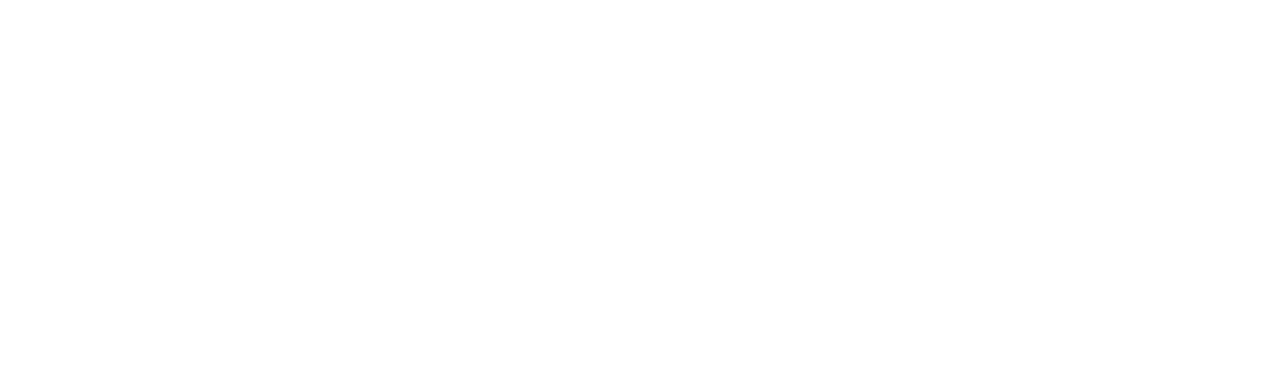
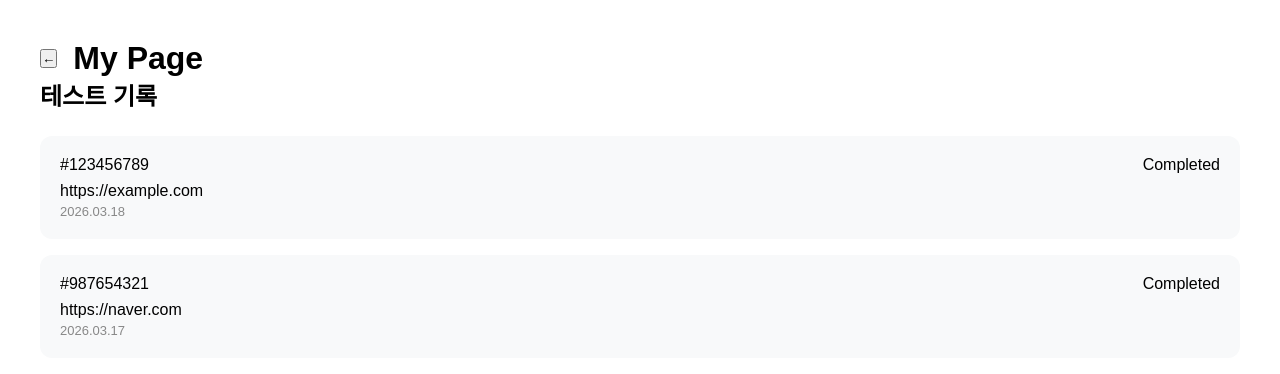
Before and after one commit to Hong-RL-Agent/RL_Front, a React (Vite) app: page /mypage in a window 1280 px wide. Before the commit this address had no page. Shown: the top 374 px of the page. Built offline with nearby package versions, Linux system fonts and the light colour scheme.

Commit message:
fix: 마이페이지 제작 및 회원가입 오류 수정

```diff
--- a/src/App.tsx
+++ b/src/App.tsx
@@ -4,6 +4,7 @@
 import Signup from './pages/Signup'
 import Monitor from './pages/Monitor'
 import Report from './pages/Report'
+import MyPage from './pages/MyPage'
 import AdminDashboard from './pages/AdminDashboard'
 
 function App() {
@@ -14,6 +15,7 @@
         <Route path="/login" element={<Login />} />
         <Route path="/signup" element={<Signup />} />
         <Route path="/monitor" element={<Monitor />} />
+        <Route path="/mypage" element={<MyPage />} />
         <Route path="/report" element={<Report />} />
 
         <Route path="/admin/dashboard" element={<AdminDashboard />} />
--- a/src/pages/Home.tsx
+++ b/src/pages/Home.tsx
@@ -30,8 +30,28 @@
 import mainicon from '../assets/mainicon.png'
 import '../styles/home.css'
 
+type StoredUser = {
+  username: string
+  role?: string
+}
+
+function getStoredUser(): StoredUser | null {
+  const storedUser = localStorage.getItem('user')
+
+  if (!storedUser) return null
+
+  try {
+    return JSON.parse(storedUser) as StoredUser
+  } catch (error) {
+    console.error('저장된 user 파싱 실패:', error)
+    localStorage.removeItem('user')
+    return null
+  }
+}
+
 function Home() {
   const [url, setUrl] = useState('')
+  const [user, setUser] = useState<StoredUser | null>(() => getStoredUser())
   const navigate = useNavigate()
 
   /*
@@ -54,7 +74,6 @@
   const handleSubmit = (e: FormEvent<HTMLFormElement>) => {
     e.preventDefault()
 
-    // 입력값이 비어 있으면 진행하지 않음
     if (!url.trim()) return
 
     // TODO:
@@ -70,6 +89,12 @@
     })
   }
 
+  const handleLogout = () => {
+    localStorage.removeItem('user')
+    setUser(null)
+    navigate('/')
+  }
+
   return (
     <div className="home">
       <header className="header">
@@ -80,12 +105,25 @@
         </button>
 
         <nav className="header-right">
+          {user ? (
+            <>
+              <Link to="/mypage" className="nav-link">
+                마이페이지
+              </Link>
+              <button type="button" className="nav-link nav-logout-button" onClick={handleLogout}>
+                로그아웃
+              </button>
+            </>
+          ) : (
+            <>
               <Link to="/login" className="nav-link">
                 로그인
               </Link>
               <Link to="/signup" className="nav-link nav-link-signup">
                 회원가입
               </Link>
+            </>
+          )}
         </nav>
       </header>
 
--- a/src/pages/Login.tsx
+++ b/src/pages/Login.tsx
@@ -25,9 +25,12 @@
     - 오류 메시지 표시
     - 로그인 재시도 가능
 
-  [임시 관리자 로그인]
-  현재 프로토타입에서는 admin / admin 입력 시
-  관리자 대시보드(/admin/dashboard)로 이동합니다.
+  [임시 로컬 로그인]
+  현재 프로토타입에서는 백엔드 없이
+  입력값이 있으면 localStorage에 로그인 상태를 저장합니다.
+
+  - admin / admin  -> ADMIN 권한
+  - 그 외 계정     -> USER 권한
 */
 
 import { Link, useNavigate } from 'react-router-dom'
@@ -35,8 +38,29 @@
 import type { ChangeEvent, FormEvent } from 'react'
 import '../styles/login.css'
 
+type StoredUser = {
+  username: string
+  role: 'ADMIN' | 'USER'
+}
+
+function getStoredUser(): StoredUser | null {
+  const storedUser = localStorage.getItem('user')
+
+  if (!storedUser) return null
+
+  try {
+    return JSON.parse(storedUser) as StoredUser
+  } catch (error) {
+    console.error('저장된 user 파싱 실패:', error)
+    localStorage.removeItem('user')
+    return null
+  }
+}
+
 function Login() {
   const navigate = useNavigate()
+
+  const [user] = useState<StoredUser | null>(() => getStoredUser())
   const [username, setUsername] = useState('')
   const [password, setPassword] = useState('')
   const [errorMessage, setErrorMessage] = useState('')
@@ -53,34 +77,36 @@
     e.preventDefault()
     setErrorMessage('')
 
-    if (!username.trim() || !password.trim()) {
+    const trimmedUsername = username.trim()
+    const trimmedPassword = password.trim()
+
+    if (!trimmedUsername || !trimmedPassword) {
       setErrorMessage('아이디와 비밀번호를 입력해주세요.')
       return
     }
 
-    // TODO:
-    // 1. 일반 사용자 로그인 API 호출
-    // 2. 토큰 저장
-    // 3. 권한(role)에 따라 페이지 분기
-
-    // 임시 관리자 계정
-    if (username === 'admin' && password === 'admin') {
-      navigate('/admin/dashboard', {
-        state: {
-          adminName: 'Administrator',
-        },
-      })
-      return
+    const loginUser: StoredUser = {
+      username: trimmedUsername,
+      role:
+        trimmedUsername === 'admin' && trimmedPassword === 'admin'
+          ? 'ADMIN'
+          : 'USER',
     }
 
-    // 일반 사용자 임시 처리
-    setErrorMessage('현재는 관리자 계정(admin / admin)만 테스트 가능합니다.')
+    localStorage.setItem('user', JSON.stringify(loginUser))
+    navigate('/')
   }
 
   return (
     <div className="auth-page">
       <div className="auth-box">
         <h1>로그인</h1>
+
+        {user && (
+          <p className="auth-login-status">
+            현재 <strong>{user.username}</strong> 계정으로 로그인되어 있습니다.
+          </p>
+        )}
 
         <form className="auth-form" onSubmit={handleLogin}>
           <input
@@ -106,7 +132,9 @@
           아직 계정이 없나요? <Link to="/signup">회원가입</Link>
         </p>
 
-        <p className="admin-login-guide">관리자 테스트 계정: admin / admin</p>
+        <p className="admin-login-guide">
+          admin admin 은 관리자 처리
+        </p>
 
         <Link to="/" className="back-link">
           홈으로
--- /dev/null
+++ b/src/pages/MyPage.tsx
@@ -0,0 +1,61 @@
+import { useNavigate } from 'react-router-dom'
+import '../styles/mypage.css'
+
+function MyPage() {
+  const navigate = useNavigate()
+
+  const reports = [
+    {
+      id: '123456789',
+      url: 'https://example.com',
+      date: '2026.03.18',
+      status: 'Completed',
+    },
+    {
+      id: '987654321',
+      url: 'https://naver.com',
+      date: '2026.03.17',
+      status: 'Completed',
+    },
+  ]
+
+  return (
+    <div className="mypage">
+      <header className="mypage-header">
+        <button onClick={() => navigate(-1)}>←</button>
+        <h1>My Page</h1>
+      </header>
+
+      <main className="mypage-main">
+        <h2>테스트 기록</h2>
+
+        <div className="report-list">
+          {reports.map((report) => (
+            <div
+              key={report.id}
+              className="report-card"
+              onClick={() =>
+                navigate('/report', {
+                  state: {
+                    testId: report.id,
+                    createdAt: report.date,
+                  },
+                })
+              }
+            >
+              <div className="report-top">
+                <span className="report-id">#{report.id}</span>
+                <span className="report-status">{report.status}</span>
+              </div>
+
+              <div className="report-url">{report.url}</div>
+              <div className="report-date">{report.date}</div>
+            </div>
+          ))}
+        </div>
+      </main>
+    </div>
+  )
+}
+
+export default MyPage
--- a/src/pages/Signup.tsx
+++ b/src/pages/Signup.tsx
@@ -40,33 +40,31 @@
      - 입력값 재확인 요청
 */
 
-import { Link } from 'react-router-dom'
+import { Link, useNavigate } from 'react-router-dom'
 import '../styles/signup.css'
 
 function Signup() {
+  const navigate = useNavigate()
+
+  const handleSignup = () => {
+    // TODO:
+    // 나중에 여기서 API 호출 + validation 처리
+
+    // 지금은 프로토타입 → 그냥 로그인 페이지로 이동
+    navigate('/login')
+  }
+
   return (
     <div className="auth-page">
       <div className="auth-box">
         <h1>회원가입</h1>
 
-        {/* TODO: useState로 이름 입력 상태 관리 */}
         <input type="text" placeholder="이름" />
-
-        {/* TODO: useState로 아이디 입력 상태 관리 */}
         <input type="text" placeholder="아이디" />
-
-        {/* TODO: 이메일 입력값 상태 관리 및 형식 검증 */}
         <input type="email" placeholder="이메일" />
-
-        {/* TODO: 비밀번호 입력 상태 관리 */}
         <input type="password" placeholder="비밀번호" />
 
-        {/* TODO:
-            1. 회원가입 API 호출
-            2. 입력값 validation
-            3. 회원가입 성공 시 로그인 페이지 이동
-        */}
-        <button>회원가입</button>
+        <button onClick={handleSignup}>회원가입</button>
 
         <p>
           이미 계정이 있나요? <Link to="/login">로그인</Link>
--- a/src/styles/home.css
+++ b/src/styles/home.css
@@ -323,6 +323,14 @@
   }
 }
 
+.nav-logout-button {
+  background: none;
+  border: none;
+  cursor: pointer;
+  font: inherit;
+  color: inherit;
+}
+
 @media (max-width: 560px) {
   .menu-button {
     width: 24px;
--- /dev/null
+++ b/src/styles/mypage.css
@@ -0,0 +1,44 @@
+.mypage {
+  padding: 40px;
+}
+
+.mypage-header {
+  display: flex;
+  align-items: center;
+  gap: 16px;
+}
+
+.report-list {
+  margin-top: 24px;
+  display: flex;
+  flex-direction: column;
+  gap: 16px;
+}
+
+.report-card {
+  padding: 20px;
+  border-radius: 12px;
+  background: #f8f9fa;
+  cursor: pointer;
+  transition: 0.2s;
+}
+
+.report-card:hover {
+  background: #eef1f5;
+}
+
+.report-top {
+  display: flex;
+  justify-content: space-between;
+}
+
+.report-url {
+  margin-top: 8px;
+  font-weight: 500;
+}
+
+.report-date {
+  margin-top: 4px;
+  font-size: 13px;
+  color: #888;
+}
```
Lines whose indentation alone changed are shown as unchanged.
